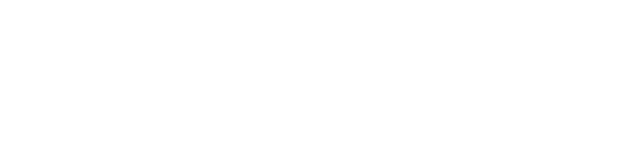
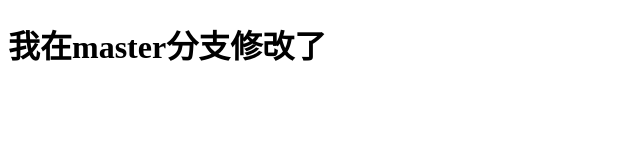
Before and after one commit to wrx-hue/api_wrx, a plain HTML site: page index.html in a window 1280 px wide. Shown: the whole page, without its empty margins (0-640 px from the left). Drawn offline with Linux system fonts and the light colour scheme.

Commit message:
在master分支修改了

```diff
--- a/index.html
+++ b/index.html
@@ -9,6 +9,7 @@
 
 <body>
     <!-- 好难 -->
+    <h1>我在master分支修改了</h1>
 </body>
 
 </html>
```
